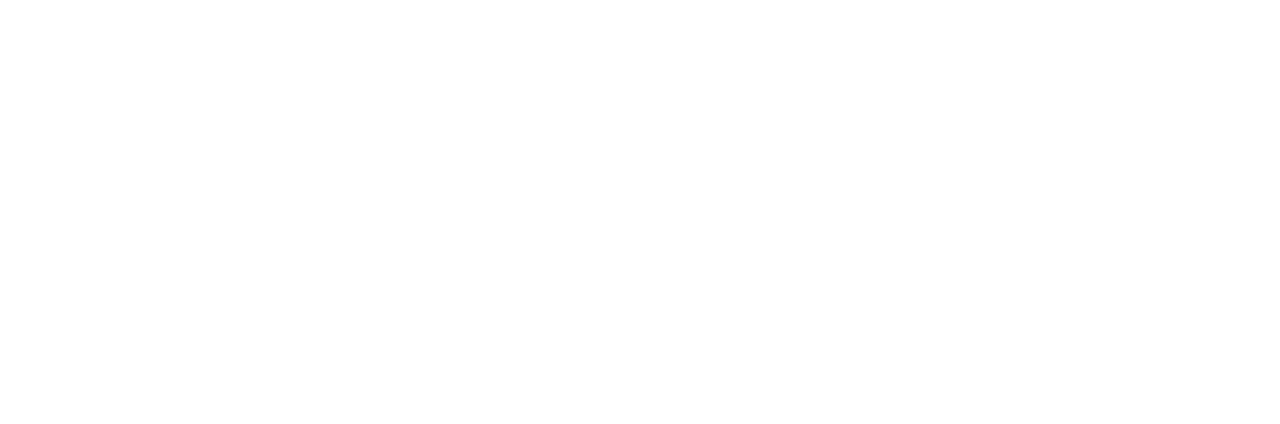
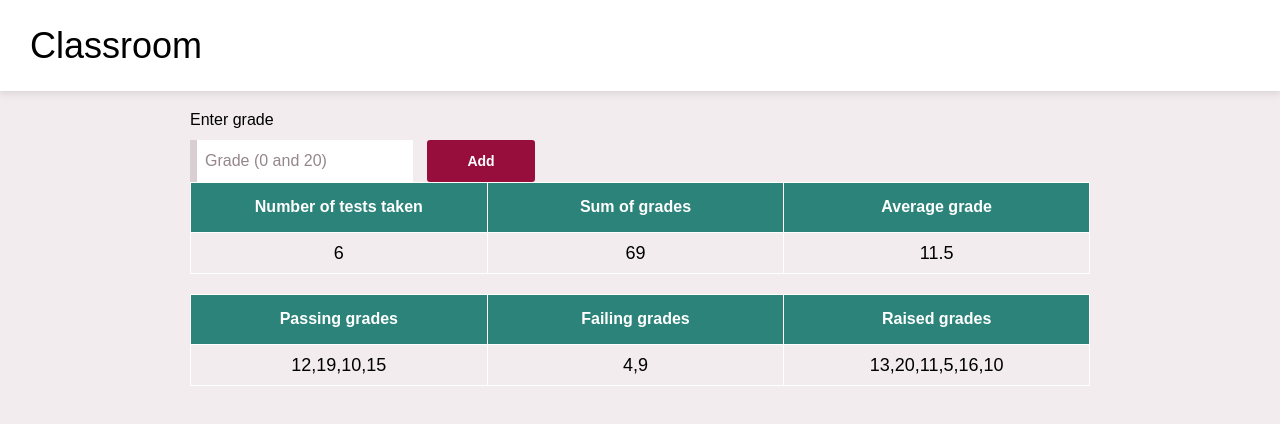
Before and after one commit to svdome/js-77-78, a plain HTML site: page index.html in a window 1280 px wide. Drawn offline with Linux system fonts and the light colour scheme.

Commit message:
"Lesson 77-78 project "Подсчет оценок"

```diff
--- a/css/style.css
+++ b/css/style.css
@@ -0,0 +1,260 @@
+:root {
+    --white: #fff;
+    --black: #000;
+
+    /* Primary colors*/
+    --primary-1: #2b8379;
+    --primary-2: #19a596;
+    --primary-3: #7fd1c7;
+    --primary-4: #7fd1c7;
+    --primary-5: #d0f3ef;
+
+    /* Neutral colors */
+    --neutral-1: #2c2c2c;
+    --neutral-2: #434343;
+    --neutral-3: #94868b;
+    --neutral-4: #d9cfd3;
+    --neutral-5: #f2ecee;
+
+    /* Accent-blue colors */
+    --accent-1: #970e3d;
+    --accent-2: #c43464;
+    --accent-3: #de7699;
+    --accent-4: #e6c3ce;
+    --accent-5: #fff2f7;
+}
+
+body {
+    background-color: var(--neutral-5);
+    margin: 0;
+    font-family: "Open-Sans", sans-serif;
+}
+
+h1 {
+    font-size: 36px;
+    font-weight: 600;
+}
+
+h2 {
+    font-size: 28px;
+    font-weight: 500;
+}
+
+h3 {
+    font-size: 24px;
+    font-weight: normal;
+}
+
+p {
+    line-height: 30px;
+    font-size: 18px;
+}
+
+a {
+    color: var(--primary-2);
+    font-weight: bold;
+    text-decoration: none;
+}
+
+a:hover {
+    text-decoration: underline;
+}
+
+.rounded {
+    border-radius: 30px;
+}
+
+.container {
+    max-width: 900px;
+    margin: 0 auto;
+    padding: 0 20px;
+}
+
+/* BUTTONS */
+.btn {
+    border-radius: 3px;
+    display: inline-block;
+    cursor: pointer;
+    font-size: 14px;
+    font-weight: 600;
+    padding: 13px 40px;
+    border: 0;
+    transition: background-color 200ms, color 200ms;
+}
+
+.btn-default {
+    color: var(--white);
+    background-color: var(--primary-1);
+}
+
+.btn-default:hover,
+.btn-outline:hover {
+    color: var(--white);
+    background-color: var(--primary-2);
+    text-decoration: none;
+}
+
+.btn-default:active,
+.btn-outline:active {
+    color: var(--primary-1);
+    background-color: var(--primary-4);
+}
+
+.btn-default[disabled],
+.btn-outline[disabled] {
+    color: var(--primary-4);
+    background-color: var(--primary-5);
+    cursor: default;
+}
+
+.btn-accent {
+    color: var(--white);
+    background-color: var(--accent-1);
+}
+
+.btn-accent:hover {
+    color: var(--white);
+    background-color: var(--accent-2);
+    text-decoration: none;
+}
+
+.btn-accent:active {
+    color: var(--accent-1);
+    background-color: var(--accent-4);
+}
+
+.btn-accent[disabled] {
+    color: var(--accent-4);
+    background-color: var(--accent-5);
+    cursor: default;
+}
+
+.btn-outline {
+    color: var(--primary-1);
+    background-color: var(--primary-4);
+    border: var(--primary-1) 2px solid;
+    box-shadow: 1px 1px 7px #c4c4c4;
+    padding: 8px 25px;
+    border-radius: 10px;
+}
+
+/* FORMS */
+.form h2 {
+    font-size: 24px;
+    font-weight: 400;
+}
+
+.form h3 {
+    font-size: 20px;
+    font-weight: 300;
+    margin-bottom: 15px;
+}
+
+.form-section {
+    border-bottom: var(--neutral-4) solid 1px;
+    margin-bottom: 20px;
+}
+
+.input-required {
+    color: var(--primary-2);
+    text-decoration: none;
+    font-weight: bold;
+    padding: 0 1px;
+}
+
+.label {
+    display: block;
+    font-weight: 500;
+}
+
+.input {
+    font-size: 16px;
+    padding: 0.75em 0.5em;
+    min-width: 200px;
+    border: none;
+    border-left: 7px solid var(--neutral-4);
+    transition: border-left-color 160ms;
+    background-color: white;
+}
+
+::placeholder {
+    color: var(--neutral-3);
+}
+
+.input:not(.btn):focus {
+    outline: none;
+    border-left: 7px solid var(--primary-1);
+}
+
+/* NAVBAR */
+.navbar {
+    background-color: white;
+    padding: 10px;
+    box-shadow: 0px 3px 7px 1px rgba(0, 0, 0, 0.07),
+        0px -3px 7px 1px rgba(0, 0, 0, 0.07);
+    display: flex;
+    align-items: center;
+    justify-content: space-between;
+    margin-bottom: 20px;
+}
+
+.nav-brand {
+    font-weight: 450;
+    text-decoration: none;
+    padding-left: 20px;
+    margin-top: 15px;
+    margin-bottom: 15px;
+    color: initial;
+}
+
+.table {
+    width: 100%;
+    border-collapse: collapse;
+}
+
+.table thead {
+    background-color: var(--primary-1);
+    color: white;
+    border: 1px solid white;
+}
+
+.table th {
+    padding: 15px;
+}
+
+.table td {
+    padding: 10px;
+}
+
+.table tbody {
+    font-size: 18px;
+    border: 1px solid white;
+}
+
+.table tbody tr:nth-child(2n) {
+    background-color: white;
+}
+
+.table tbody tr:nth-child(2n + 1) {
+    background-color: var(--neutral-5);
+}
+
+.table-center {
+    text-align: center;
+}
+
+#grades-form label {
+    padding-bottom: 10px;
+}
+
+#grades-form input {
+    margin-right: 10px;
+}
+
+#stats-table2 {
+    margin-top: 20px;
+}
+
+#stats-table2 {
+    margin-top: 20px;
+}
--- a/index.html
+++ b/index.html
@@ -13,7 +13,39 @@
 </head>
 
 <body>
+  <nav class="navbar">
+    <h1 class="nav-brand">Classroom</h1>
+  </nav>
 
+  <main class="container">
+    <form id="grades-form">
+      <label class="label" for="component-name">Enter grade</label>
+      <input type="number" min="0" max="20" class="input" required placeholder="Grade (0 and 20)" id="your-grade">
+      <input type="submit" class="btn btn-accent" value="Add" />
+    </form>
+
+    <table border="1" id="stats-table" class="table table-center">
+      <thead>
+        <tr>
+          <th width="33%">Number of tests taken</th>
+          <th width="33%">Sum of grades</th>
+          <th>Average grade</th>
+        </tr>
+      </thead>
+      <tbody></tbody>
+    </table>
+    <table border="1" id="stats-table2" class="table table-center">
+      <thead>
+        <tr>
+          <th width="33%">Passing grades</th>
+          <th width="33%">Failing grades</th>
+          <th>Raised grades</th>
+        </tr>
+      </thead>
+      <tbody></tbody>
+    </table>
+  </main>
+  <script type="module" src="js/index.js"></script>
 </body>
 
 </html>
--- /dev/null
+++ b/js/classroom.js
@@ -0,0 +1,51 @@
+/* classroom.js */
+
+/** @param {number[]} grades */
+/** @param {number[]} grades */
+export const getNumberOfGrades = grades => {
+    return grades.length;
+};
+
+/** @param {number[]} grades */
+export const getSumGrades = grades => {
+    let sum = 0;
+    grades.forEach(grad => {
+        sum = sum + grad;
+    })
+    return sum;
+
+};
+
+/** @param {number[]} grades */
+export const getAverageValue = grades => {
+    let sum = 0;
+    grades.forEach(grad => {
+        sum = sum + grad;
+    })
+    return sum / grades.length;
+};
+
+/** @param {number[]} grades */
+export const getPassingGrades = grades => {
+    return grades.filter((grad) => {
+        return grad >= 10;
+    });
+};
+
+/** @param {number[]} grades */
+export const getFailingGrades = grades => {
+    return grades.filter((grad) => {
+        return grad <= 9;
+    });
+};
+
+/** @param {number[]} grades */
+export const getRaisedGrades = grades => {
+    return grades.map(grad => {
+        if (grad >= 20) {
+            return grad;
+        }
+        return grad + 1;
+    });
+
+};
--- a/js/index.js
+++ b/js/index.js
@@ -0,0 +1,49 @@
+/* index.js */
+
+import {
+    getSumGrades,
+    getPassingGrades,
+    getFailingGrades,
+    getNumberOfGrades,
+    getAverageValue,
+    getRaisedGrades
+} from "./classroom.js";
+
+const gradesForm = document.querySelector("#grades-form");
+const yourGrade = document.querySelector("#your-grade");
+
+const grades = [12, 19, 10, 4, 15, 9];
+
+const renderStats2Table = grades => {
+    const tbody = document.querySelector("#stats-table2 tbody");
+    tbody.innerHTML = `<tr>
+    <td>${getPassingGrades(grades)}</td>
+    <td>${getFailingGrades(grades)}</td>
+    <td>${getRaisedGrades(grades)}</td>
+  </tr>`;
+}
+
+const renderStatsTable = grades => {
+    const tbody = document.querySelector("#stats-table tbody");
+    tbody.innerHTML = `<tr>
+    <td>${getNumberOfGrades(grades)}</td>
+    <td>${getSumGrades(grades)}</td>
+    <td>${getAverageValue(grades)}</td>
+  </tr>`;
+}
+
+const render = grades => {
+    console.log("Grades: " + grades.join(', '));
+    renderStatsTable(grades);
+    renderStats2Table(grades);
+}
+
+gradesForm.addEventListener("submit", event => {
+    event.preventDefault();
+    const newGrade = Number.parseInt(yourGrade.value, 10);
+    grades.push(newGrade);
+    yourGrade.value = "";
+    render(grades);
+});
+
+render(grades);
```
